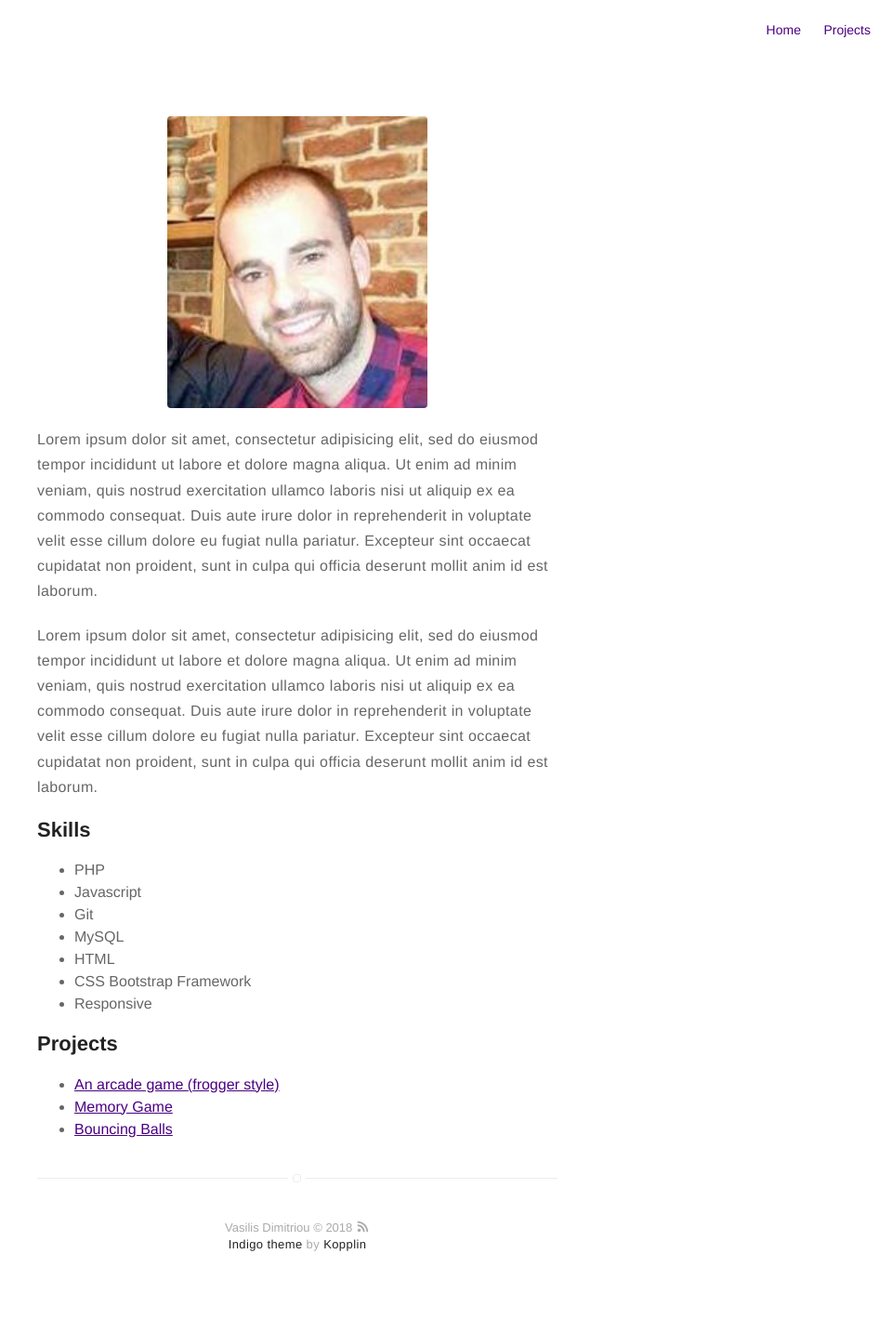
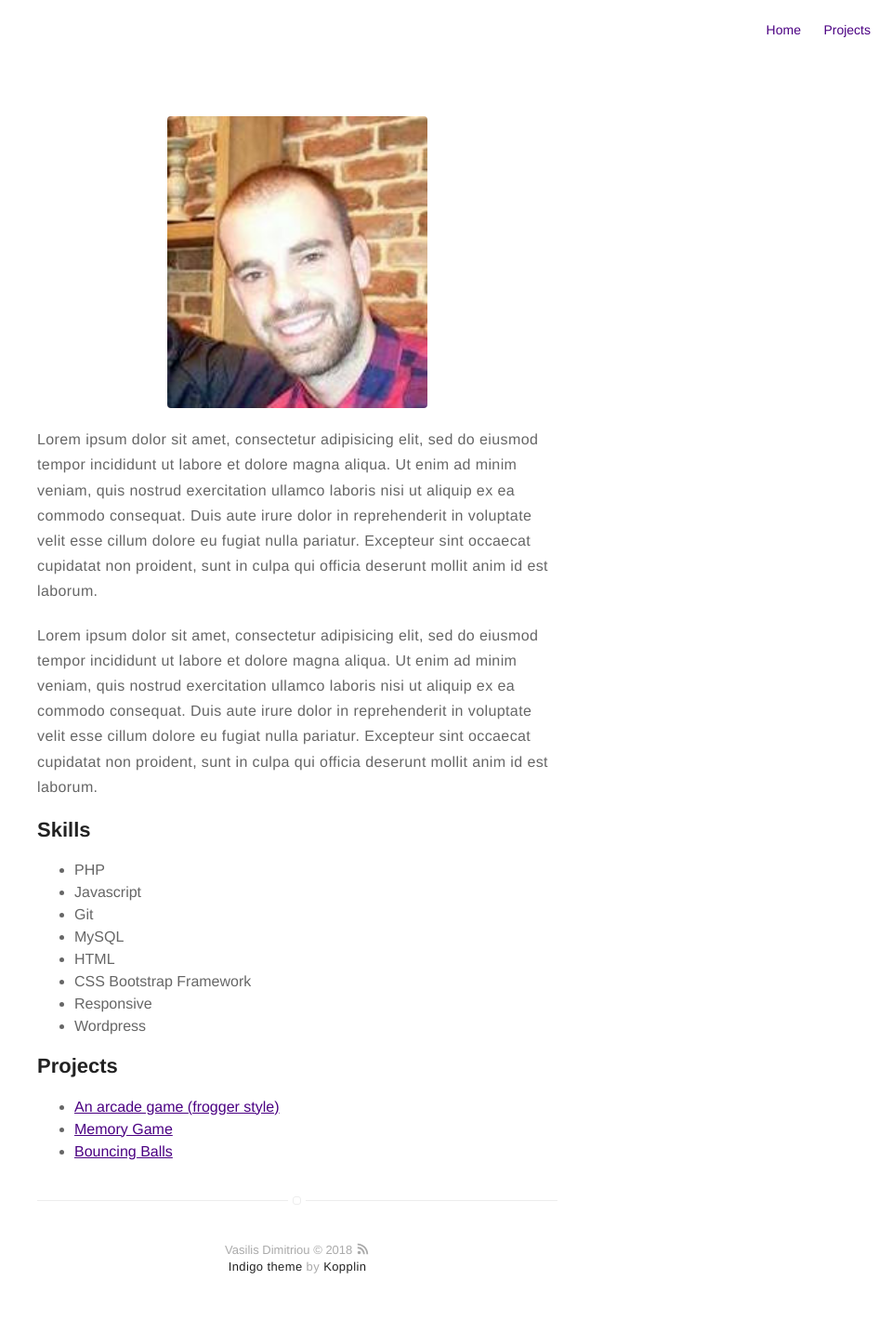
Before and after one commit to Vasilisdm/front-cover, a Jekyll site: the page built from about.md, in a window 1280 px wide. Shown: the whole page at 93% size, without its empty margins (320-1280 px from the left). Built offline with Jekyll 4.4.1, drawn with Linux system fonts in a browser that asks for light colours; before the commit the page ends 1410 px from its top, so only the background shows below that.

Commit message:
added wordpress to skillset

```diff
--- a/about.md
+++ b/about.md
@@ -28,6 +28,7 @@ proident, sunt in culpa qui officia deserunt mollit anim id est laborum.</p>
 	<li>HTML</li>
 	<li>CSS Bootstrap Framework</li>
 	<li>Responsive</li>
+	<li>Wordpress</li>
 </ul>
 
 <h2>Projects</h2>
```
